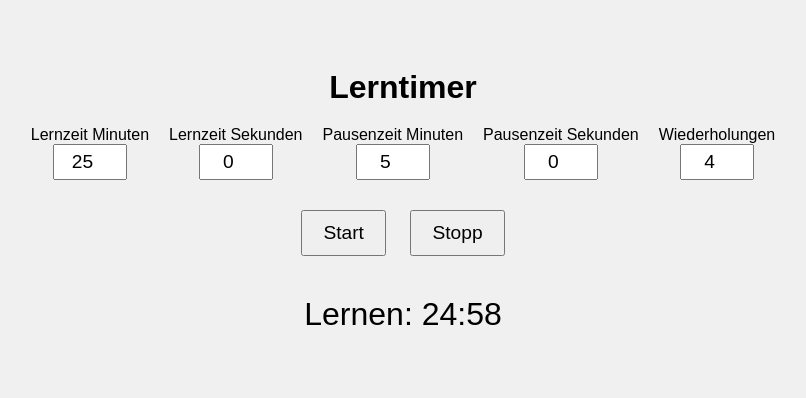
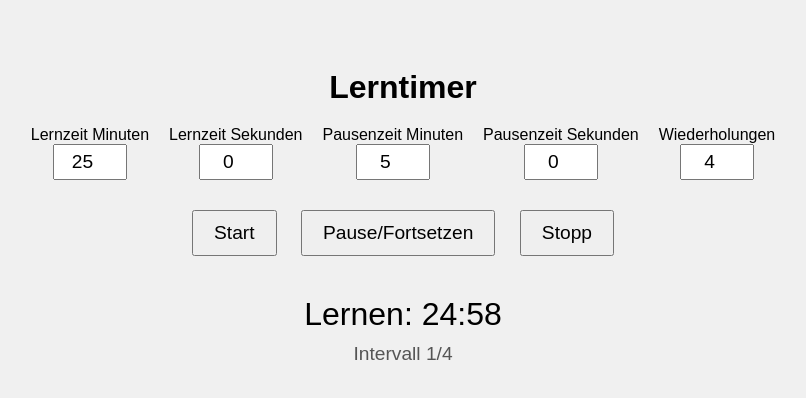
Before and after one commit to hellsCodeDump/websiteTimer, a plain HTML site: page index.html in a window 1280 px wide. Both pictures are taken after a click on the button "Start". Shown: the whole page, without its empty margins (237-1043 px from the left). Drawn offline with Linux system fonts and the light colour scheme.

Commit message:
Basic functionality done

```diff
--- a/index.html
+++ b/index.html
@@ -47,6 +47,12 @@
       font-size: 2em;
       margin-top: 30px;
     }
+
+    #interval-display {
+      font-size: 1.2em;
+      margin-top: 10px;
+      color: #555;
+    }
   </style>
 </head>
 <body>
@@ -76,25 +82,45 @@
   </div>
 
   <button onclick="startTimer()">Start</button>
+  <button onclick="pauseTimer()">Pause/Fortsetzen</button>
   <button onclick="stopTimer()">Stopp</button>
 
   <div id="countdown">Bereit</div>
+  <div id="interval-display"></div>
 
   <script>
     let timer;
     let currentIteration = 0;
     let isLearning = true;
+    let totalIterations = 0;
+    let paused = false;
+    let remainingTime = 0;
+    let currentLabel = "";
 
     function startTimer() {
       stopTimer(); // Reset vorherigen Timer
       currentIteration = 0;
       isLearning = true;
+      paused = false;
+      totalIterations = parseInt(document.getElementById("iterations").value) || 1;
       runInterval();
     }
 
     function stopTimer() {
       clearTimeout(timer);
       document.getElementById("countdown").textContent = "Gestoppt";
+      document.getElementById("interval-display").textContent = "";
+      paused = false;
+    }
+
+    function pauseTimer() {
+      if (paused) {
+        paused = false;
+        updateCountdown();
+      } else {
+        paused = true;
+        clearTimeout(timer);
+      }
     }
 
     function runInterval() {
@@ -102,24 +128,35 @@
       const learnSec = parseInt(document.getElementById("learnSec").value) || 0;
       const breakMin = parseInt(document.getElementById("breakMin").value) || 0;
       const breakSec = parseInt(document.getElementById("breakSec").value) || 0;
-      const iterations = parseInt(document.getElementById("iterations").value) || 1;
 
-      if (currentIteration >= iterations) {
+      if (currentIteration >= totalIterations) {
         document.getElementById("countdown").textContent = "Fertig!";
+        document.getElementById("interval-display").textContent = "";
         return;
       }
 
-      let duration = isLearning ? (learnMin * 60 + learnSec) : (breakMin * 60 + breakSec);
-      let label = isLearning ? "Lernen" : "Pause";
+      remainingTime = isLearning ? (learnMin * 60 + learnSec) : (breakMin * 60 + breakSec);
+      currentLabel = isLearning ? "Lernen" : "Pause";
+
+      if (isLearning) {
+        document.getElementById("interval-display").textContent = `Intervall ${currentIteration + 1}/${totalIterations}`;
+      } else {
+        document.getElementById("interval-display").textContent = "";
+      }
+
+      updateCountdown();
+    }
 
     function updateCountdown() {
-        const minutes = Math.floor(duration / 60);
-        const seconds = duration % 60;
+      if (paused) return;
+
+      const minutes = Math.floor(remainingTime / 60);
+      const seconds = remainingTime % 60;
       document.getElementById("countdown").textContent =
-          `${label}: ${String(minutes).padStart(2, '0')}:${String(seconds).padStart(2, '0')}`;
+        `${currentLabel}: ${String(minutes).padStart(2, '0')}:${String(seconds).padStart(2, '0')}`;
 
-        if (duration > 0) {
-          duration--;
+      if (remainingTime > 0) {
+        remainingTime--;
         timer = setTimeout(updateCountdown, 1000);
       } else {
         if (!isLearning) currentIteration++;
@@ -127,9 +164,6 @@
         runInterval();
       }
     }
-
-      updateCountdown();
-    }
   </script>
 </body>
 </html>
```
Lines whose indentation alone changed are shown as unchanged.
